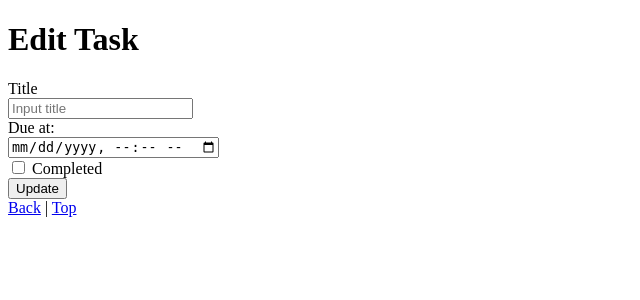
After one commit to ritsu-wada/django-test-exercise, a Django app: template todo/templates/todo/edit.html in a window 1280 px wide. The commit adds this page. Shown: the top 300 px of the page, without its empty margins (0-640 px from the left). Run offline with Django 5.2, Linux system fonts and the light colour scheme; the template is opened without the code that fills it, so the values that code supplies are empty.

Commit message:
feat: TODOの編集機能を追加

```diff
--- a/config/urls.py
+++ b/config/urls.py
@@ -23,4 +23,5 @@ urlpatterns = [
     path("admin/", admin.site.urls),
     path("", todo_views.index, name="index"),
     path("<int:task_id>/", todo_views.detail, name="detail"),
+    path("<int:task_id>/edit/", todo_views.edit, name="edit"),
 ]
--- a/todo/templates/todo/detail.html
+++ b/todo/templates/todo/detail.html
@@ -23,6 +23,7 @@
   </ul>
 
   <div>
+    <a href="{% url 'edit' task.id %}">Edit</a> |
     <a href="{% url 'index' %}">Top</a>
   </div>
 </body>
--- /dev/null
+++ b/todo/templates/todo/edit.html
@@ -0,0 +1,38 @@
+{% load static %}
+<!DOCTYPE html>
+<html lang="ja">
+
+<head>
+  <title>To Do Application</title>
+  <meta charset="UTF-8">
+  <meta name="author" content="INIAD">
+</head>
+
+<body>
+  <h1>Edit Task</h1>
+  <form action="{% url 'edit' task.id %}" method="post">
+    {% csrf_token %}
+    <div>
+      <label for="titleInput">Title</label><br>
+      <input id="titleInput" name="title" type="text" value="{{ task.title }}" placeholder="Input title">
+    </div>
+    <div>
+      <label for="dueInput">Due at:</label><br>
+      <input id="dueInput" name="due_at" type="datetime-local" value="{{ task.due_at|date:'Y-m-d\TH:i' }}">
+    </div>
+    <div>
+      <input id="completedInput" name="completed" type="checkbox" {% if task.completed %}checked{% endif %}>
+      <label for="completedInput">Completed</label>
+    </div>
+    <div>
+      <button type="submit">Update</button>
+    </div>
+  </form>
+
+  <div>
+    <a href="{% url 'detail' task.id %}">Back</a> |
+    <a href="{% url 'index' %}">Top</a>
+  </div>
+</body>
+
+</html>
--- a/todo/templates/todo/index.html
+++ b/todo/templates/todo/index.html
@@ -35,6 +35,7 @@
   {% for task in tasks %}
   <div class="text">
     <h2><a href="{% url 'detail' task.id %}">{{ task.title }}</a></h2>
+    <p><a href="{% url 'edit' task.id %}">Edit</a></p>
     <ul>
       <li>Posted at: {{ task.posted_at }}</li>
       {% if task.due_at %}
```
Also changed, not shown: todo/tests.py (+34 -0 lines), todo/views.py (+27 -2 lines).
